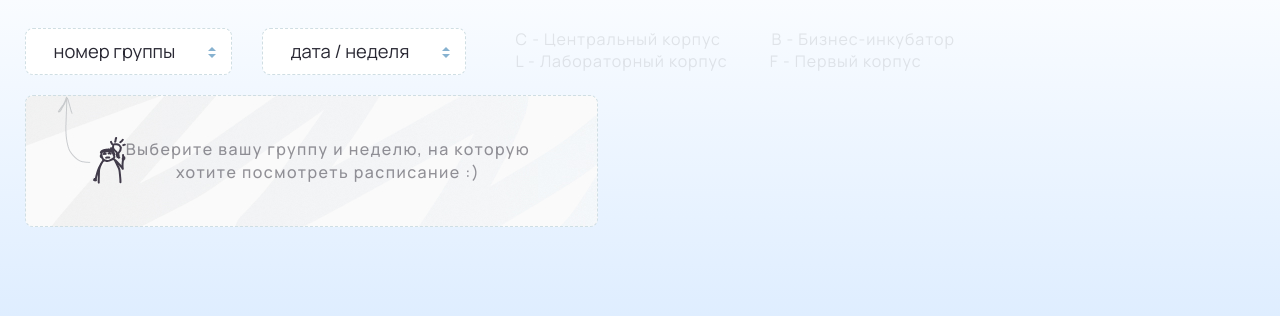
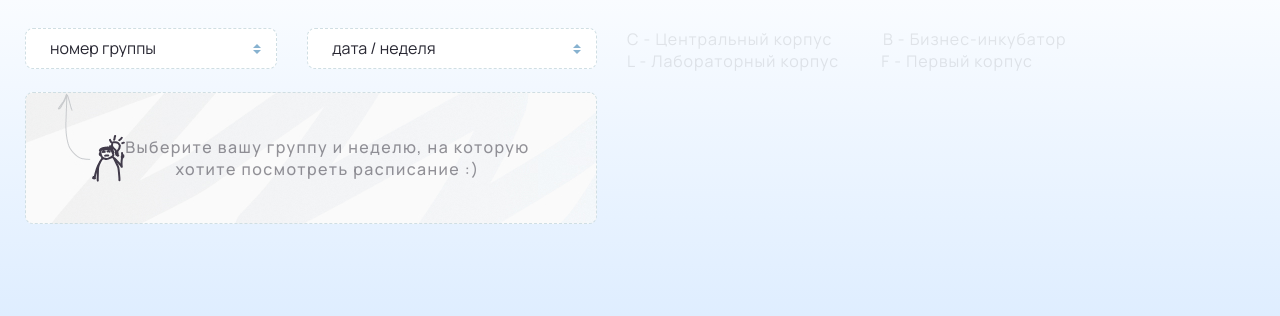
Before and after one commit to andrejgolubev/paragraph, a Python web app: template templates/index.html in a window 1280 px wide. Shown: the part 70-386 px from the top of the page. Run offline with Jinja, Linux system fonts and the light colour scheme; the template is opened without the code that fills it, so the values that code supplies are empty.

Commit message:
some fixes

```diff
--- a/styles/sass/dropdown.css
+++ b/styles/sass/dropdown.css
@@ -13,9 +13,9 @@
 .custom-select select {
   appearance: none;
   width: 100%;
-  font-size: 1.15rem;
+  font-size: 16px;
   font-family: "Manrope", serif;
-  padding: 0.675em 3em 0.675em 1.5em;
+  padding: 0.675em 7.5em 0.675em 1.5em;
   background-color: #fff;
   border: 1px rgb(207, 222, 227) dashed;
   border-radius: 0.5rem;
--- a/styles/sass/dropdown.scss
+++ b/styles/sass/dropdown.scss
@@ -2,23 +2,23 @@
 
 .custom-select {
   position: relative;
-}
 
-.custom-select select {
+  select {
     appearance: none;
     width: 100%;
-  font-size: 1.15rem;
+    font-size: 16px;
     font-family: 'Manrope', serif;
-  padding: 0.675em 3em 0.675em 1.5em;
-  background-color: #fff;
+    padding: 0.675em 7.5em 0.675em 1.5em;
+    background-color: #c4e0e8;
     border: 1px rgb(207, 222, 227) dashed;
     border-radius: 0.5rem;
     color: #292833;
     cursor: pointer;
+
   }
 
-.custom-select::before,
-.custom-select::after {
+  &::before,
+  &::after {
     --size: 0.3rem;
     content: "";
     position: absolute;
@@ -26,14 +26,14 @@
     pointer-events: none;
   }
 
-.custom-select::before {
+  &::before {
     border-left: var(--size) solid transparent;
     border-right: var(--size) solid transparent;
-  border-bottom: var(--size) solid rgb(135, 178, 208) ;
+    border-bottom: var(--size) solid rgb(135, 178, 208);
     top: 40%;
   }
 
-.custom-select::after {
+  &::after {
     border-left: var(--size) solid transparent;
     border-right: var(--size) solid transparent;
     border-top: var(--size) solid rgb(135, 178, 208);
@@ -41,7 +41,8 @@
   }
 
   /* Styles when a valid option is selected (other than placeholder) */
-.custom-select.select-valid select {
+  &.select-valid select {
     background-color: rgb(135, 178, 208);
     border-color: rgb(135, 178, 208);
   }
+}
--- a/styles/sass/styles.css
+++ b/styles/sass/styles.css
@@ -104,9 +104,9 @@ input[type=file] {
 .custom-select select {
   appearance: none;
   width: 100%;
-  font-size: 1.15rem;
+  font-size: 16px;
   font-family: "Manrope", serif;
-  padding: 0.675em 3em 0.675em 1.5em;
+  padding: 0.675em 7.5em 0.675em 1.5em;
   background-color: #fff;
   border: 1px rgb(207, 222, 227) dashed;
   border-radius: 0.5rem;
@@ -206,7 +206,7 @@ input[type=file] {
   gap: 30px;
 }
 .main-content .options .corpuses {
-  padding-left: 20px;
+  padding-left: -2px;
 }
 .main-content .options .corpuses p {
   font-family: "Manrope", sans-serif;
@@ -222,7 +222,7 @@ input[type=file] {
   background-image: url("../static/tip-bg.png");
   border: 1px rgb(207, 222, 227) dashed;
   border-radius: 8px;
-  width: 573px;
+  width: 572px;
   height: 132px;
   margin-top: 20px;
 }
--- a/styles/sass/styles.scss
+++ b/styles/sass/styles.scss
@@ -39,10 +39,19 @@
   width: auto;
   display: flex;
   justify-content: space-between;
+
+
+
+
 }
 
 .selected {
   font-weight: 700;
+}
+
+.links {
+  .nav_item:not(.nav_logo) a:hover {
+    color: rgb(104, 209, 241);
   }
 
   .profile-icon {
@@ -52,7 +61,7 @@
   .toggle {
     margin: 20px 0 0 0;
   }
-
+}
 
 .main {
   width: auto;
@@ -71,8 +80,7 @@
     gap: 30px;
 
     .corpuses {
-      padding-left: 20px;
-
+      padding-left: -2px;
       p {
         font-family: 'Manrope', sans-serif;
         font-weight: 400;
@@ -91,7 +99,7 @@
     background-image: url('../static/tip-bg.png');
     border: 1px rgb(207, 222, 227) dashed;
     border-radius: 8px;
-    width: 573px;
+    width: 572px;
     height: 132px;
     margin-top: 20px;
 
--- a/templates/index.html
+++ b/templates/index.html
@@ -32,12 +32,9 @@
           <div class="custom-select">
             <select>
               <option value="" disabled selected>номер группы</option>
-              <option value="">GitHub</option>
-              <option value="">Instagram</option>
-              <option value="">Facebook</option>
-              <option value="">LinkedIn</option>
-              <option value="">Twitter</option>
-              <option value="">Reddit</option>
+              <option value="">5413</option>
+              <option value="">5423</option>
+              <option value="">543</option>
             </select>
           </div>
         </div>
@@ -45,12 +42,9 @@
           <div class="custom-select">
             <select>
               <option value="" disabled selected> дата / неделя</option>
-              <option value="">GitHub</option>
-              <option value="">Instagram</option>
-              <option value="">Facebook</option>
-              <option value="">LinkedIn</option>
-              <option value="">Twitter</option>
-              <option value="">Reddit</option>
+              <option value="">XX.XX.25 - XX.XX.25</option>
+              <option value="">XX.XX.25 - XX.XX.25</option>
+              <option value="">XX.XX.25 - XX.XX.25</option>
             </select>
           </div>
         </div>
```
Also changed, not shown: styles/static/dateicon.svg (added), styles/static/numbericon.svg (added), 1 other file. Lines whose indentation alone changed are shown as unchanged.
